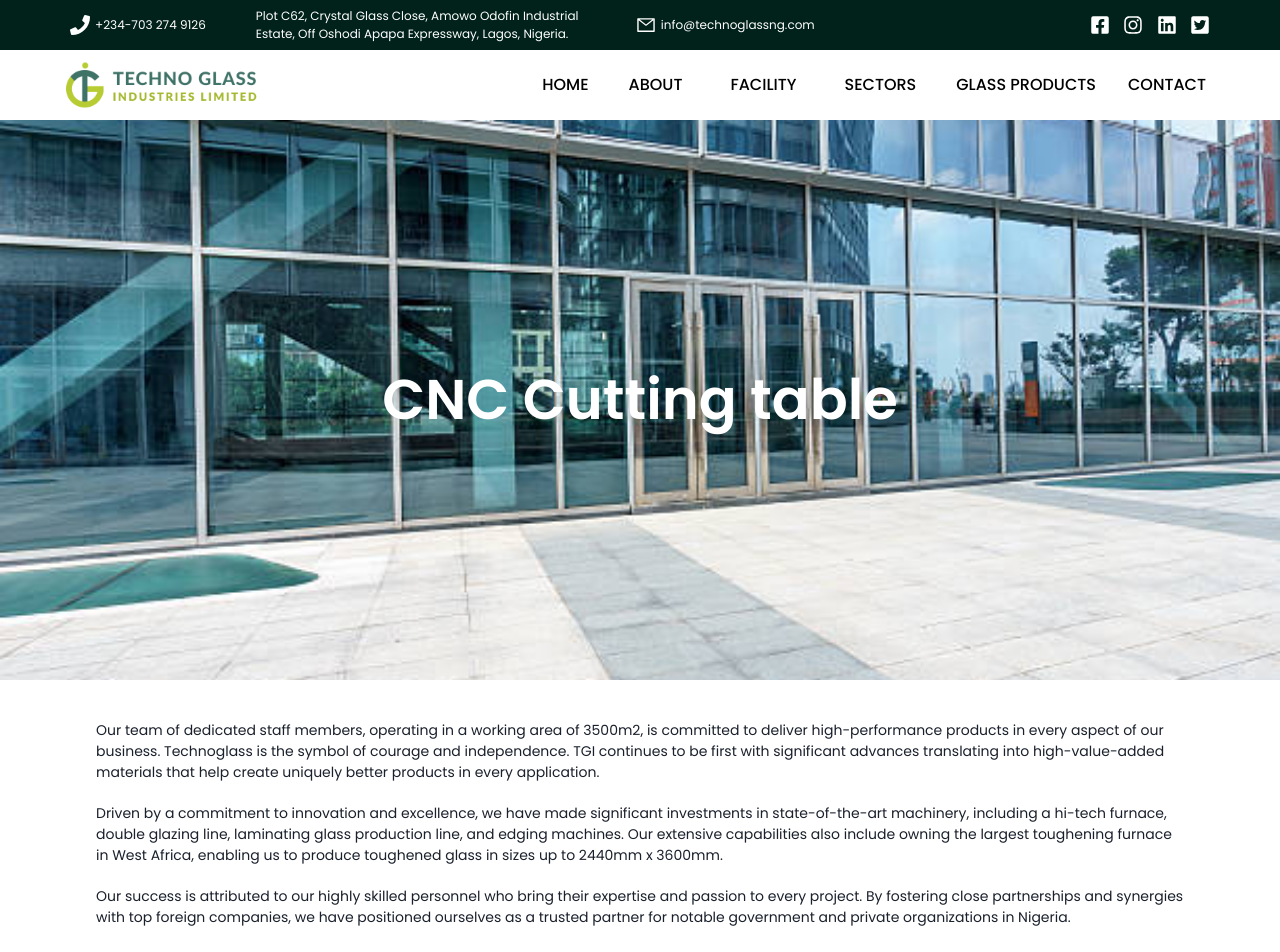
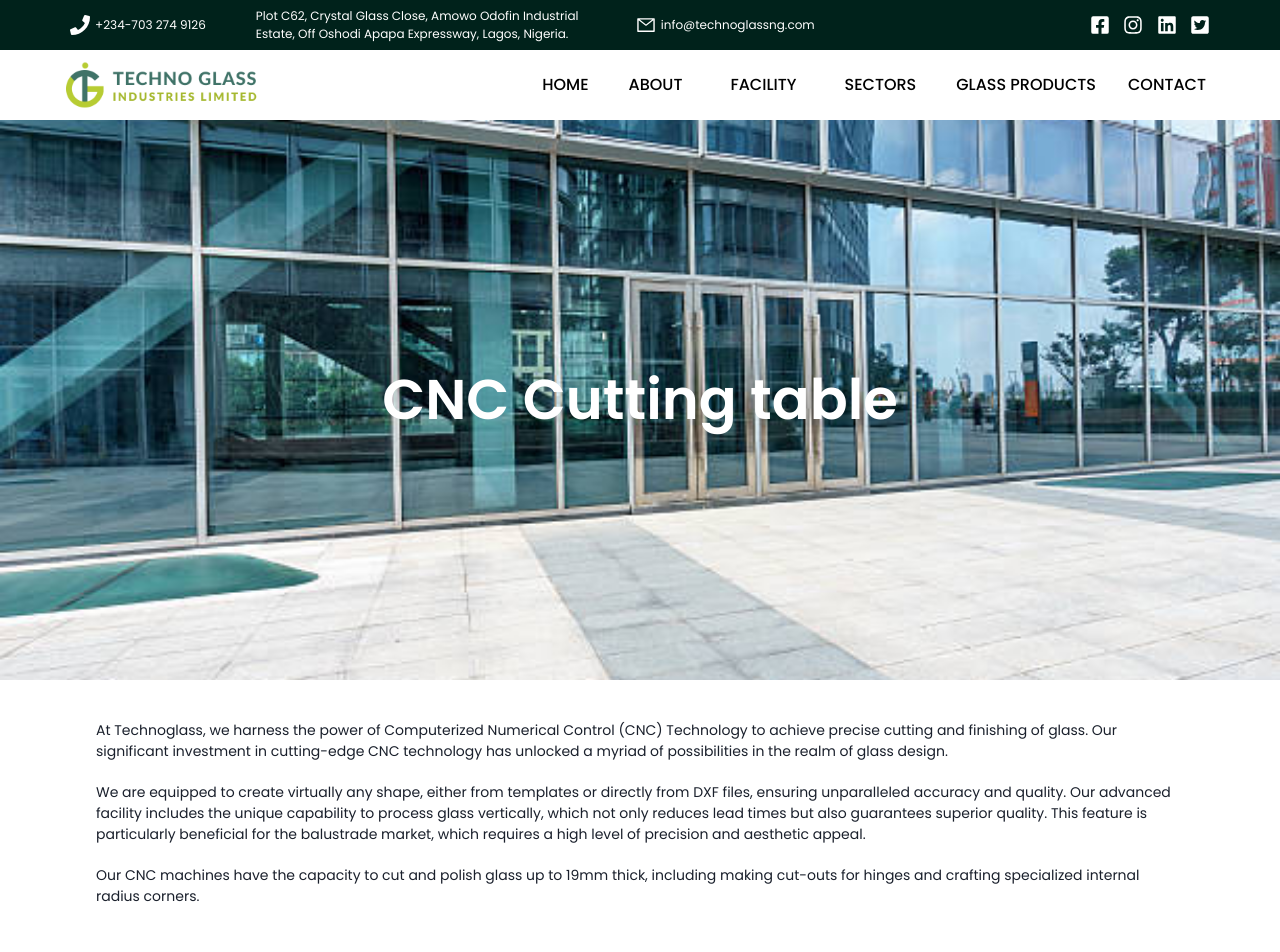
Before and after one commit to adeJoe22/technoglass, a React (Create React App) app: page /facility/cnc in a window 1280 px wide. Shown: the top 952 px of the page. Built offline with nearby package versions, Linux system fonts and the light colour scheme.

Commit message:
Facility content update

```diff
--- a/src/components/navbar/TopBar.jsx
+++ b/src/components/navbar/TopBar.jsx
@@ -26,8 +26,8 @@ export default function TopBar() {
       </InfoWrap>
 
       <Social>
-        <div><FaFacebookSquare/></div>
-        <div><FaInstagram/></div>
+        <div><a href='' target='_blank'><FaFacebookSquare/></a></div>
+        <div><a href='https://www.instagram.com/' target='_blank'><FaInstagram/></a></div>
         <div><FaLinkedin/></div>
         <div><FaTwitterSquare/></div>
 
--- a/src/pages/facility/CNC.jsx
+++ b/src/pages/facility/CNC.jsx
@@ -15,32 +15,21 @@ export default function CNC() {
 
      <MidSection>
       <Text>
-      Our team of dedicated staff members, operating in a working area of 3500m2, is committed
-      to deliver high-performance products in every aspect of our business.
-      Technoglass is the symbol of courage and independence. TGI continues to be first with
-      significant advances translating into high-value-added materials that help create uniquely
-      better products in every application.
+      At Technoglass, we harness the power of Computerized Numerical Control (CNC) Technology to achieve precise cutting and finishing of glass. Our significant investment in cutting-edge CNC technology has unlocked a myriad of possibilities in the realm of glass design.
       </Text>
       <Text>
-      Driven by a commitment to innovation and excellence, we have made significant investments in
-      state-of-the-art machinery, including a hi-tech furnace, double glazing line, laminating glass
-      production line, and edging machines. Our extensive capabilities also include owning the largest
-      toughening furnace in West Africa, enabling us to produce toughened glass in sizes up to
-      2440mm x 3600mm.
+      We are equipped to create virtually any shape, either from templates or directly from DXF files, ensuring unparalleled accuracy and quality. Our advanced facility includes the unique capability to process glass vertically, which not only reduces lead times but also guarantees superior quality. This feature is particularly beneficial for the balustrade market, which requires a high level of precision and aesthetic appeal.
       </Text>
       <Text>
-      Our success is attributed to our highly skilled personnel who bring their expertise and passion
-      to every project. By fostering close partnerships and synergies with top foreign companies, we
-      have positioned ourselves as a trusted partner for notable government and private
-      organizations in Nigeria.
+      Our CNC machines have the capacity to cut and polish glass up to 19mm thick, including making cut-outs for hinges and crafting specialized internal radius corners.
       </Text>
      </MidSection>
 
      <Card
     Header="Reflecting our customers need."
     text="Friendly, competitive & service driven"
-    button1Text="Click here"
-    button2Text="Click me"
+    button1Text="Give us a call"
+    button2Text="Send us a email"
     />
 
     <Footer />
--- a/src/pages/facility/DoubleGlazing.jsx
+++ b/src/pages/facility/DoubleGlazing.jsx
@@ -15,24 +15,17 @@ export default function DoubleGlazing() {
 
      <MidSection>
       <Text>
-      Our team of dedicated staff members, operating in a working area of 3500m2, is committed
-      to deliver high-performance products in every aspect of our business.
-      Technoglass is the symbol of courage and independence. TGI continues to be first with
-      significant advances translating into high-value-added materials that help create uniquely
-      better products in every application.
+      Double glazing, a process that Technoglass has mastered, involves sealing together two panes of glass with an intervening air gap. This technique significantly enhances the thermal efficiency of the glass, making it a preferred choice for energy-conscious applications. Our dedicated double glazing line ensures that we consistently deliver top-tier double-glazed glass products.
       </Text>
       <Text>
-      Driven by a commitment to innovation and excellence, we have made significant investments in
-      state-of-the-art machinery, including a hi-tech furnace, double glazing line, laminating glass
-      production line, and edging machines. Our extensive capabilities also include owning the largest
-      toughening furnace in West Africa, enabling us to produce toughened glass in sizes up to
-      2440mm x 3600mm.
+      The benefits of double glazing extend beyond energy efficiency. The air gap between the panes acts as an effective insulator, reducing heat transfer between the interior and exterior environments. This means that in hot weather, the heat stays outside, and in cold weather, the warmth stays inside, leading to a more comfortable living or working environment and lower energy bills.
       </Text>
       <Text>
-      Our success is attributed to our highly skilled personnel who bring their expertise and passion
-      to every project. By fostering close partnerships and synergies with top foreign companies, we
-      have positioned ourselves as a trusted partner for notable government and private
-      organizations in Nigeria.
+      Moreover, double glazing also provides excellent sound insulation, reducing noise pollution from busy streets or noisy neighborhoods. The two panes of glass and the air gap work together to dampen sound waves, making double-glazed windows ideal for buildings in high-traffic areas.
+      </Text>
+
+      <Text>
+      At Technoglass, we are committed to leveraging our advanced double glazing line to produce high-quality, energy-efficient, and sound-insulating glass products that meet the diverse needs of our clients. Our double-glazed glass is not just a product; it's a solution for a more comfortable, quieter, and energy-efficient environment.
       </Text>
      </MidSection>
 
--- a/src/pages/facility/Drilling.jsx
+++ b/src/pages/facility/Drilling.jsx
@@ -15,24 +15,13 @@ export default function Drilling() {
 
      <MidSection>
       <Text>
-      Our team of dedicated staff members, operating in a working area of 3500m2, is committed
-      to deliver high-performance products in every aspect of our business.
-      Technoglass is the symbol of courage and independence. TGI continues to be first with
-      significant advances translating into high-value-added materials that help create uniquely
-      better products in every application.
+      Drilling is a crucial step in our glass manufacturing process at Technoglass. We employ cutting-edge drilling techniques to create precise holes in the glass, which are essential for various applications. Our advanced methods ensure that the drilling process is carried out without causing any damage to the glass material, maintaining its structural integrity and aesthetic appeal.
       </Text>
       <Text>
-      Driven by a commitment to innovation and excellence, we have made significant investments in
-      state-of-the-art machinery, including a hi-tech furnace, double glazing line, laminating glass
-      production line, and edging machines. Our extensive capabilities also include owning the largest
-      toughening furnace in West Africa, enabling us to produce toughened glass in sizes up to
-      2440mm x 3600mm.
+      The drilling process in glass manufacturing opens up a world of possibilities in terms of fixing options while preserving the panel's structural and aesthetic functions. Technoglass is proud to house Nigeria's first fully integrated vertical CNC and Drilling line, setting us apart in terms of quality, efficiency, and accuracy. This is particularly beneficial for balustrade companies seeking unmatched precision.
       </Text>
       <Text>
-      Our success is attributed to our highly skilled personnel who bring their expertise and passion
-      to every project. By fostering close partnerships and synergies with top foreign companies, we
-      have positioned ourselves as a trusted partner for notable government and private
-      organizations in Nigeria.
+      Our capabilities extend to drilling multiple hole sizes and countersinking to accommodate a wide range of fixtures and fittings. We also offer drilled mirrors with CNC edge working and a comprehensive selection of safety or adhesion films. These additional features ensure the safety and performance of our finished products, further solidifying Technoglass's position as a leader in the glass manufacturing industry.
       </Text>
      </MidSection>
 
--- a/src/pages/facility/Dulling.jsx
+++ b/src/pages/facility/Dulling.jsx
@@ -15,25 +15,12 @@ export default function Dullling() {
 
      <MidSection>
       <Text>
-      Our team of dedicated staff members, operating in a working area of 3500m2, is committed
-      to deliver high-performance products in every aspect of our business.
-      Technoglass is the symbol of courage and independence. TGI continues to be first with
-      significant advances translating into high-value-added materials that help create uniquely
-      better products in every application.
+      Dulling, a specialized glass treatment offered by Technoglass, involves the careful alteration of glass surfaces to achieve a frosted or matte appearance. This process enhances privacy and diffuses light while maintaining a sense of elegance and sophistication. Whether applied to windows, doors, or interior partitions, the dulling technique strikes a balance between aesthetics and functionality, allowing natural light to filter through while creating a sense of intimacy within spaces.
       </Text>
       <Text>
-      Driven by a commitment to innovation and excellence, we have made significant investments in
-      state-of-the-art machinery, including a hi-tech furnace, double glazing line, laminating glass
-      production line, and edging machines. Our extensive capabilities also include owning the largest
-      toughening furnace in West Africa, enabling us to produce toughened glass in sizes up to
-      2440mm x 3600mm.
+      At Technoglass, our skilled artisans utilize advanced techniques and cutting-edge equipment to achieve consistent and precise dulling effects on glass surfaces. The resulting semi-opaque finish not only adds a touch of modernity to interiors but also serves as an innovative solution for spaces where privacy and light diffusion are paramount. From residential to commercial applications, our dulling process transforms standard glass into a versatile design element that elevates both the visual appeal and functionality of various environments.
       </Text>
-      <Text>
-      Our success is attributed to our highly skilled personnel who bring their expertise and passion
-      to every project. By fostering close partnerships and synergies with top foreign companies, we
-      have positioned ourselves as a trusted partner for notable government and private
-      organizations in Nigeria.
-      </Text>
+
      </MidSection>
 
      <Card
--- a/src/pages/facility/Laminating.jsx
+++ b/src/pages/facility/Laminating.jsx
@@ -15,24 +15,17 @@ export default function Laminating() {
 
      <MidSection>
       <Text>
-      Our team of dedicated staff members, operating in a working area of 3500m2, is committed
-      to deliver high-performance products in every aspect of our business.
-      Technoglass is the symbol of courage and independence. TGI continues to be first with
-      significant advances translating into high-value-added materials that help create uniquely
-      better products in every application.
+      The glass doesn’t shatter when broken, reducing the risk of injury. In volatile weather, laminated glass will remain in its frame, reducing the risk of accidents and making a life-threatening situation slightly safer.
       </Text>
       <Text>
-      Driven by a commitment to innovation and excellence, we have made significant investments in
-      state-of-the-art machinery, including a hi-tech furnace, double glazing line, laminating glass
-      production line, and edging machines. Our extensive capabilities also include owning the largest
-      toughening furnace in West Africa, enabling us to produce toughened glass in sizes up to
-      2440mm x 3600mm.
+      Laminating is a vital process at Technoglass, designed to enhance the safety and functionality of our glass products. By bonding two or more layers of glass with a robust plastic interlayer, we create a composite material that retains its integrity even when shattered, significantly reducing the risk of injury.
       </Text>
       <Text>
-      Our success is attributed to our highly skilled personnel who bring their expertise and passion
-      to every project. By fostering close partnerships and synergies with top foreign companies, we
-      have positioned ourselves as a trusted partner for notable government and private
-      organizations in Nigeria.
+      Beyond safety, the laminating process also offers additional benefits. It provides an effective barrier against noise, making laminated glass an excellent choice for environments where sound insulation is required. Moreover, the interlayer can be customized with a variety of materials, including colored films and fabrics, to create unique aesthetic effects or to provide privacy. Laminated glass also blocks out harmful UV rays, protecting interiors from sun damage.
+      </Text>
+
+      <Text>
+      At Technoglass, we are committed to leveraging such advanced processes to deliver glass products that not only meet but exceed our clients' expectations in terms of safety, functionality, and aesthetics.
       </Text>
      </MidSection>
 
--- a/src/pages/facility/Tempering.jsx
+++ b/src/pages/facility/Tempering.jsx
@@ -15,24 +15,13 @@ export default function Tempering() {
 
      <MidSection>
       <Text>
-      Our team of dedicated staff members, operating in a working area of 3500m2, is committed
-      to deliver high-performance products in every aspect of our business.
-      Technoglass is the symbol of courage and independence. TGI continues to be first with
-      significant advances translating into high-value-added materials that help create uniquely
-      better products in every application.
+      Tempering is a critical procedure in our production line at Technoglass, enhancing the durability and safety of our glass products. Our state-of-the-art tempering furnace machine facilitates this process, ensuring that the glass is tempered to the highest standards. This process results in a product that is significantly stronger and safer than regular glass.
       </Text>
       <Text>
-      Driven by a commitment to innovation and excellence, we have made significant investments in
-      state-of-the-art machinery, including a hi-tech furnace, double glazing line, laminating glass
-      production line, and edging machines. Our extensive capabilities also include owning the largest
-      toughening furnace in West Africa, enabling us to produce toughened glass in sizes up to
-      2440mm x 3600mm.
+      In addition to enhancing the strength of our glass, the tempering process also changes the way the glass breaks. Instead of shattering into sharp, dangerous shards, tempered glass fractures into small, relatively harmless pieces. This characteristic makes it an ideal choice for applications where safety is paramount.
       </Text>
       <Text>
-      Our success is attributed to our highly skilled personnel who bring their expertise and passion
-      to every project. By fostering close partnerships and synergies with top foreign companies, we
-      have positioned ourselves as a trusted partner for notable government and private
-      organizations in Nigeria.
+      Furthermore, tempered glass exhibits superior resistance to thermal stress and impact, making it suitable for a wide range of applications, from architectural glazing to automotive windows. At Technoglass, we continuously strive to leverage advanced processes like tempering to deliver high-quality, safe, and durable glass products to our clients.
       </Text>
      </MidSection>
 
--- a/src/pages/facility/Washing.jsx
+++ b/src/pages/facility/Washing.jsx
@@ -15,25 +15,12 @@ export default function Washing() {
 
      <MidSection>
       <Text>
-      Our team of dedicated staff members, operating in a working area of 3500m2, is committed
-      to deliver high-performance products in every aspect of our business.
-      Technoglass is the symbol of courage and independence. TGI continues to be first with
-      significant advances translating into high-value-added materials that help create uniquely
-      better products in every application.
+      With a rich legacy spanning over 75 years, Technoglass is a trailblazer in advanced glass washing technology. Our washers are designed for easy maintenance, reliability, and enduring performance, setting a benchmark with an unmatched lifespan. These washers are the cornerstone of many production lines.
       </Text>
       <Text>
-      Driven by a commitment to innovation and excellence, we have made significant investments in
-      state-of-the-art machinery, including a hi-tech furnace, double glazing line, laminating glass
-      production line, and edging machines. Our extensive capabilities also include owning the largest
-      toughening furnace in West Africa, enabling us to produce toughened glass in sizes up to
-      2440mm x 3600mm.
+      Technoglass provides solutions for intricate cleaning demands, including ultrasonic requirements, and meets the rigorous demands of round-the-clock operations. Our cutting-edge washing technology adapts to diverse needs, ensuring efficiency and precision. As an industry leader, Technoglass empowers partners' success with innovative solutions.
       </Text>
-      <Text>
-      Our success is attributed to our highly skilled personnel who bring their expertise and passion
-      to every project. By fostering close partnerships and synergies with top foreign companies, we
-      have positioned ourselves as a trusted partner for notable government and private
-      organizations in Nigeria.
-      </Text>
+
      </MidSection>
 
      <Card
--- a/src/pages/facility/Waterjet.jsx
+++ b/src/pages/facility/Waterjet.jsx
@@ -15,24 +15,13 @@ export default function Waterjet() {
 
      <MidSection>
       <Text>
-      Our team of dedicated staff members, operating in a working area of 3500m2, is committed
-      to deliver high-performance products in every aspect of our business.
-      Technoglass is the symbol of courage and independence. TGI continues to be first with
-      significant advances translating into high-value-added materials that help create uniquely
-      better products in every application.
+      Technoglass utilizes waterjet cutting technology in its manufacturing processes to achieve precise and intricate cuts in its glass products. This advanced technique ensures exceptional precision and accuracy while preserving the integrity of the glass material.
       </Text>
       <Text>
-      Driven by a commitment to innovation and excellence, we have made significant investments in
-      state-of-the-art machinery, including a hi-tech furnace, double glazing line, laminating glass
-      production line, and edging machines. Our extensive capabilities also include owning the largest
-      toughening furnace in West Africa, enabling us to produce toughened glass in sizes up to
-      2440mm x 3600mm.
+      In addition to its precision, waterjet cutting technology offers a versatile solution for shaping glass into complex designs without the risk of breakage or damage. This method allows for the creation of intricate patterns and shapes, opening up a world of possibilities for custom glass designs.
       </Text>
       <Text>
-      Our success is attributed to our highly skilled personnel who bring their expertise and passion
-      to every project. By fostering close partnerships and synergies with top foreign companies, we
-      have positioned ourselves as a trusted partner for notable government and private
-      organizations in Nigeria.
+      Moreover, waterjet cutting is a cold process, meaning it doesn't generate heat that could potentially distort or damage the glass. This makes it an ideal choice for projects that require a high level of detail and precision. At Technoglass, we continually invest in such advanced technologies to ensure we deliver the highest quality products to our clients, meeting their diverse needs and exceeding their expectations.
       </Text>
      </MidSection>
 
```
